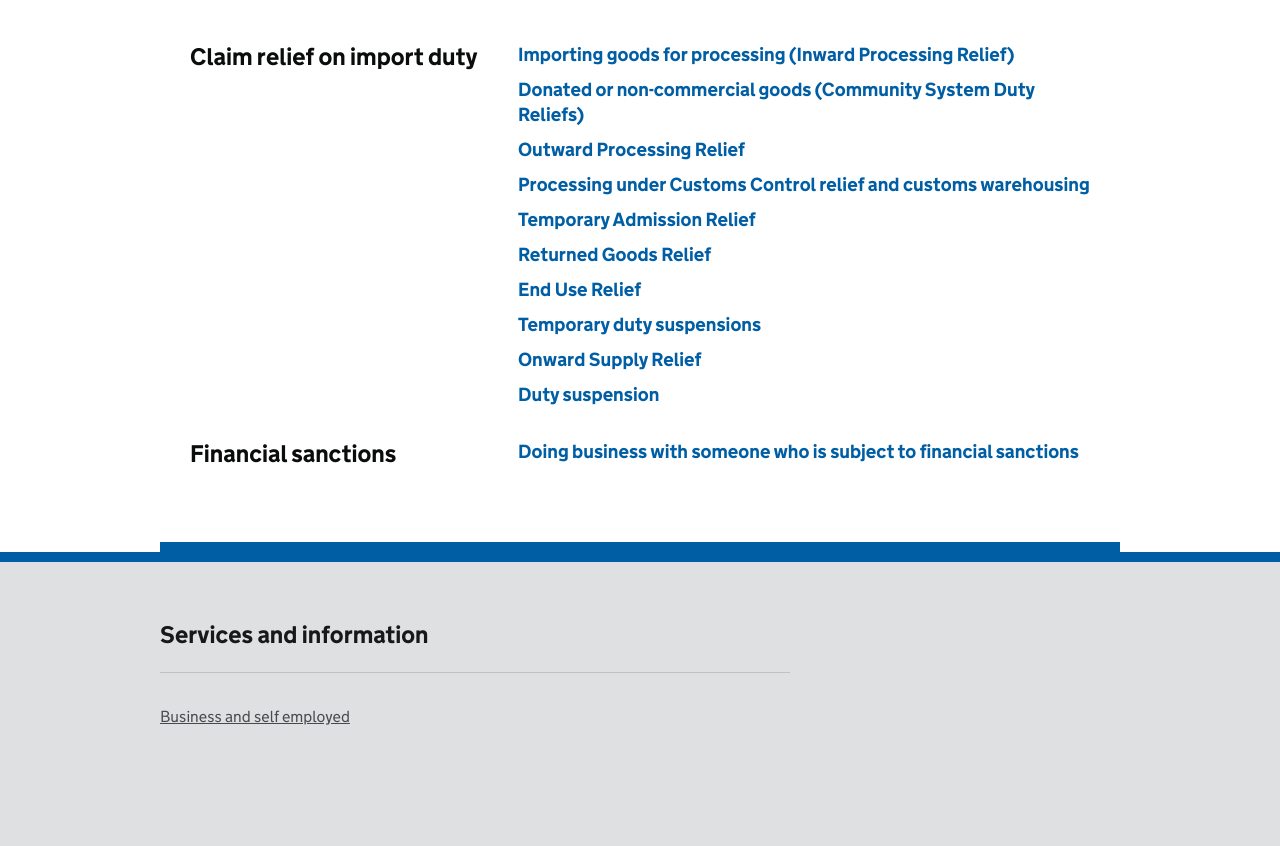
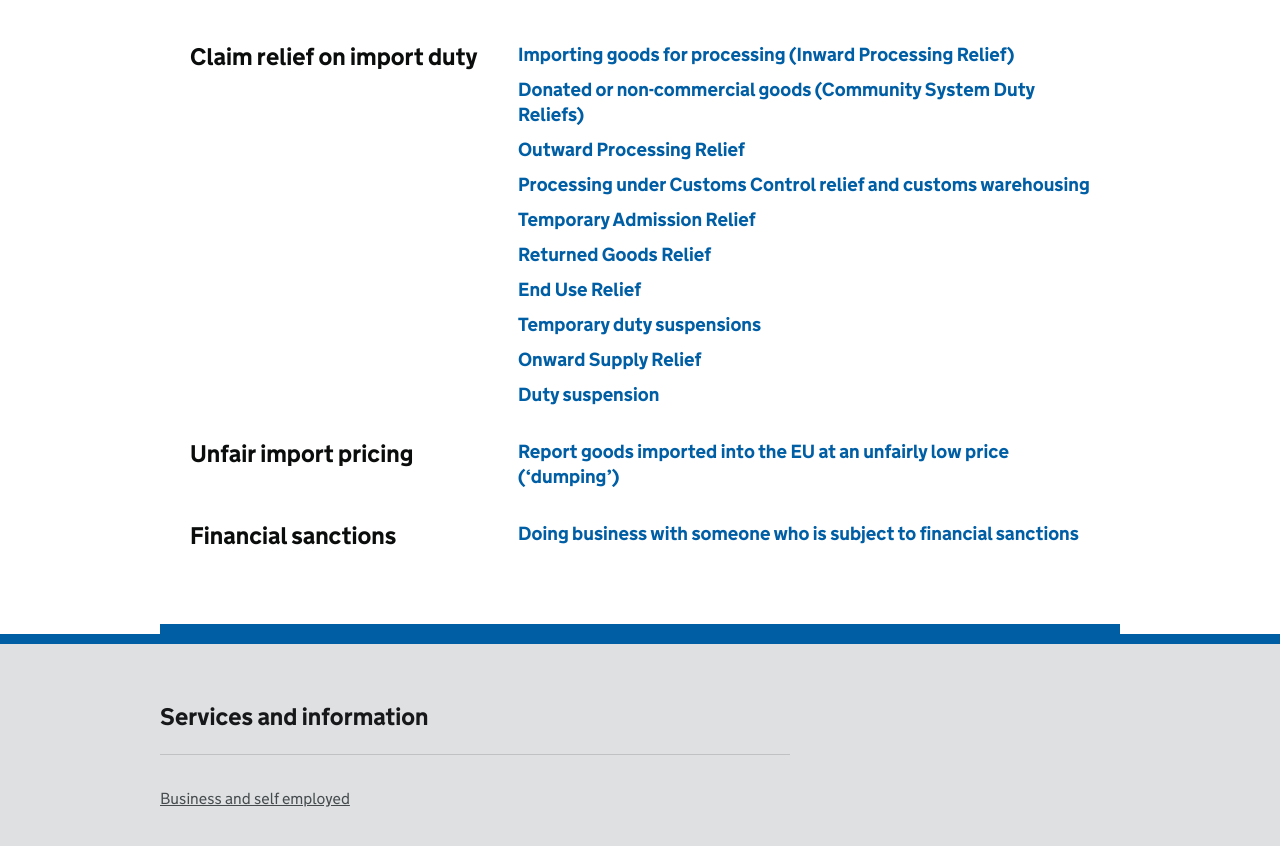
Before and after one commit to alphagov/govuk-import-export-prototype, a Jekyll site: the page built from topic/business-and-self-employed/importing.html, in a window 1280 px wide and 900 px high, scrolled down 1254 px. Shown: the top 846 px of the window. Built offline with Jekyll 4.4.1, drawn with Linux system fonts in a browser that asks for light colours; before the commit the page ends 2072 px from its top, so only the background shows below that.

Commit message:
Update importing.html

```diff
--- a/topic/business-and-self-employed/importing.html
+++ b/topic/business-and-self-employed/importing.html
@@ -92,6 +92,11 @@ index_lists:
      - name: Duty suspension
        url: '/guidance/delay-paying-excise-duty.html'
 
+ - title: Unfair import pricing
+   links:
+     - name: Report goods imported into the EU at an unfairly low price (‘dumping’)
+       url: '/report-dumping.html'
+
  - title: Financial sanctions
    links:
      - name: Doing business with someone who is subject to financial sanctions
```
